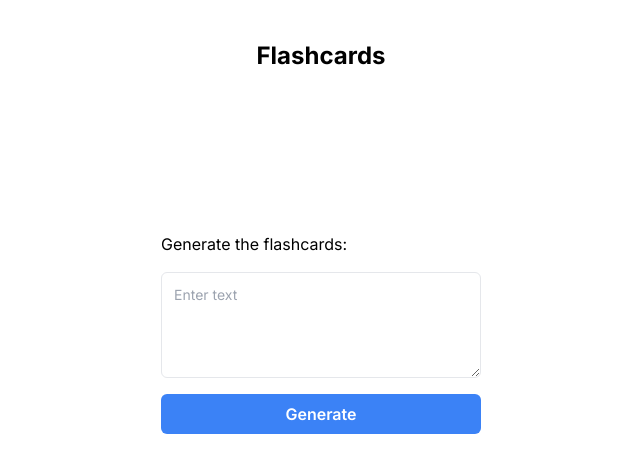
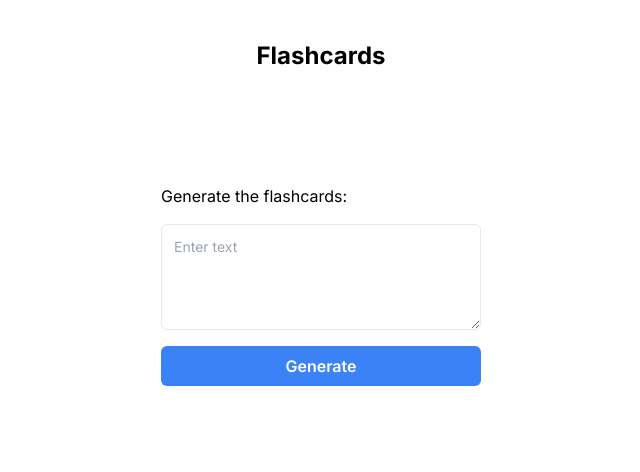
Before and after one commit to limitlez2020/flashcard_saas, a Next.js app: page / in a window 1280 px wide. Shown: the top 472 px of the page, without its empty margins (319-959 px from the left). Built offline with nearby package versions, Linux system fonts and the light colour scheme.

Commit message:
Implemented the basic UI of the webapp

```diff
--- a/app/page.js
+++ b/app/page.js
@@ -44,9 +44,9 @@ export default function Generate() {
   return (
     // <div className="max-w-md mx-auto px-4">
     <div>
-      <div className="w-full h-screen min-h-full flex flex-col items-center justify-center">
+      <div className="w-full min-h-full flex flex-col items-center justify-center">
         {/* Header: */}
-        <div className="w-full items-center pt-10 pb-40">
+        <div className="w-full items-center pt-10 pb-28">
           <h1 className="text-2xl text-center font-bold">Flashcards</h1>
         </div>
 
@@ -74,7 +74,7 @@ export default function Generate() {
 
         {/* Dsiplay the Flashcards gotten from the API: */}
         {flashcards.length > 0 && (
-          <div className="mt-4">
+          <div className="flex flex-col h-full mt-28 mx-16 mb-16">
             <h2 className="text-xl font-semibold mb-2">
               Generated Flashcards
             </h2>
```
